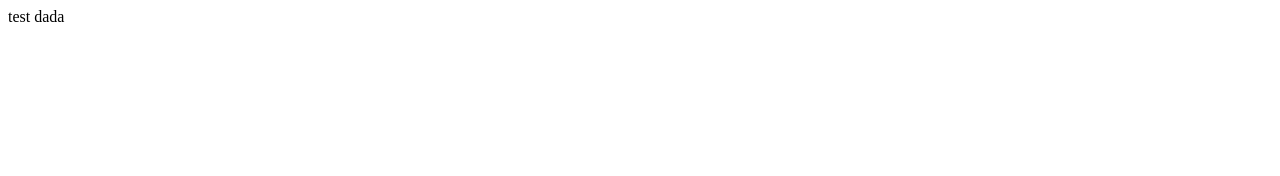
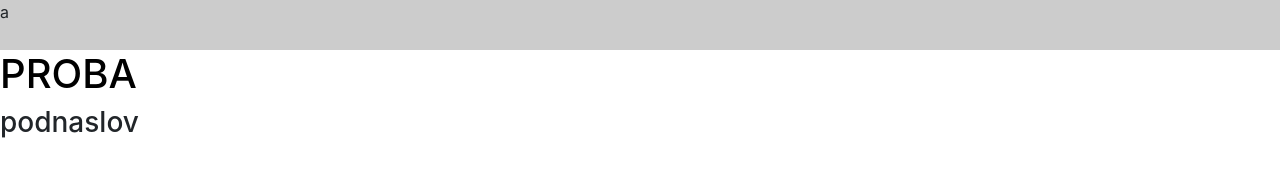
Before and after one commit to ivrabusiness/bus, a plain HTML site: page index.html in a window 1280 px wide. Drawn offline with nearby package versions, Linux system fonts and the light colour scheme; files that its build step writes are made by us from their sources.

Commit message:
ovo 123
male izmjene.....

```diff
--- a/index.html
+++ b/index.html
@@ -1 +1,15 @@
-test dada
+<!DOCTYPE html>
+<html>
+<head>
+	<title>IVRA network</title>
+
+	<link rel="stylesheet" href="css/bootstrap.min.css">
+	<link rel="stylesheet" href="css/style.css">
+<body>
+	<div class="proba">
+		a
+	</div>
+	<h1>PROBA</h1>
+	<h3>podnaslov</h3>
+</body>
+</html>
--- /dev/null
+++ b/style.css
@@ -0,0 +1,9 @@
+h1 {
+	color: #000;
+}
+
+.proba {
+	background-color: #ccc;
+	height: 50px;
+	width: auto;
+}
```
